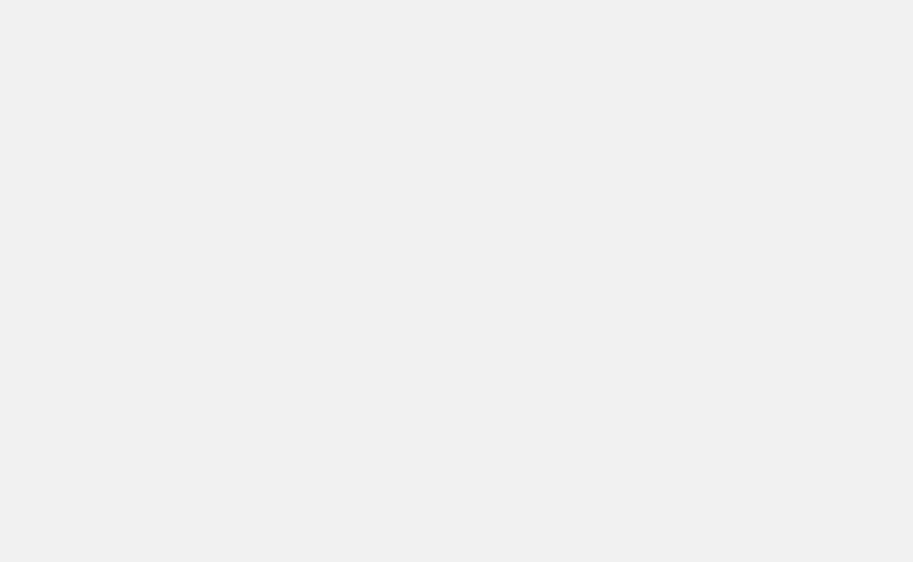
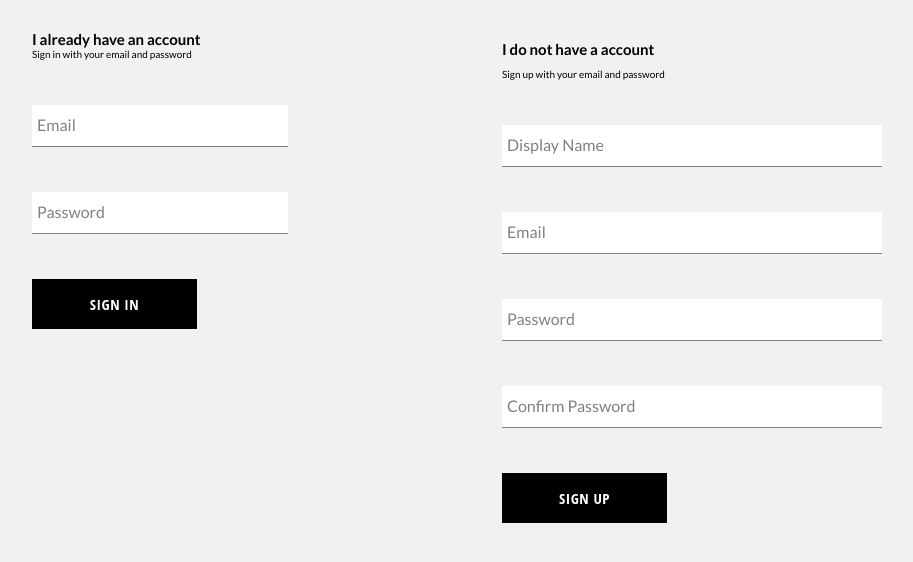
Before and after one commit to amandal0862/Ecommerce, a React (Create React App) app: page /signin in a window 1280 px wide. Before the commit this address had no page. Shown: the top 562 px of the page, without its empty margins (183-1096 px from the left). Built offline with nearby package versions, Linux system fonts and the light colour scheme; a web font is replaced by a local one.

Commit message:
SignIn and SignOut Page added

```diff
--- a/package.json
+++ b/package.json
@@ -11,6 +11,7 @@
     "@testing-library/react": "^13.1.1",
     "@testing-library/user-event": "^13.5.0",
     "axios": "^0.26.1",
+    "node-sass": "^7.0.1",
     "react": "^18.0.0",
     "react-dom": "^18.0.0",
     "react-redux": "^8.0.1",
--- a/src/App.js
+++ b/src/App.js
@@ -1,7 +1,7 @@
 import Home from './pages/home/home.jsx'
 import Checkout from './pages/checkout/Checkout.jsx'
+import SignInAndSignUpPage from './pages/sign-in-and-sign-up/sign-in-and-sign-up.component';
 import {  Route, Redirect,Routes  } from "react-router-dom";
-
 
 import './App.css'
 
@@ -11,6 +11,7 @@ function App() {
       <Routes>
         <Route exact path="/" element={<Home />} />
         <Route path="/checkout" element={<Checkout />} />
+        <Route path="/signin" element={<SignInAndSignUpPage />} />
       </Routes>
     </>
   );
--- /dev/null
+++ b/src/components/custom-button/custom-buttom.styles.scss
@@ -0,0 +1,22 @@
+.custom-button {
+  min-width: 165px;
+  width: auto;
+  height: 50px;
+  letter-spacing: 0.5px;
+  line-height: 50px;
+  padding: 0 35px 0 35px;
+  font-size: 15px;
+  background-color: black;
+  color: white;
+  text-transform: uppercase;
+  font-family: 'Open Sans Condensed';
+  font-weight: bolder;
+  border: none;
+  cursor: pointer;
+
+  &:hover {
+    background-color: white;
+    color: black;
+    border: 1px solid black;
+  }
+}
--- /dev/null
+++ b/src/components/custom-button/custom-button.component.jsx
@@ -0,0 +1,11 @@
+import React from 'react';
+
+import './custom-buttom.styles.scss';
+
+const CustomButton = ({ children, ...otherProps }) => (
+  <button className='custom-button' {...otherProps}>
+    {children}
+  </button>
+);
+
+export default CustomButton;
--- /dev/null
+++ b/src/components/form-input/form-input.component.jsx
@@ -0,0 +1,20 @@
+import React from 'react';
+
+import './form-input.styles.scss';
+
+const FormInput = ({ handleChange, label, ...otherProps }) => (
+  <div className='group'>
+    <input className='form-input' onChange={handleChange} {...otherProps} />
+    {label ? (
+      <label
+        className={`${
+          otherProps.value.length ? 'shrink' : ''
+        } form-input-label`}
+      >
+        {label}
+      </label>
+    ) : null}
+  </div>
+);
+
+export default FormInput;
--- /dev/null
+++ b/src/components/form-input/form-input.styles.scss
@@ -0,0 +1,54 @@
+$sub-color: grey;
+$main-color: black;
+
+@mixin shrinkLabel {
+  top: -14px;
+  font-size: 12px;
+  color: $main-color;
+}
+
+.group {
+  position: relative;
+  margin: 45px 0;
+
+  .form-input {
+    background: none;
+    background-color: white;
+    color: $sub-color;
+    font-size: 18px;
+    padding: 10px 10px 10px 5px;
+    display: block;
+    width: 100%;
+    border: none;
+    border-radius: 0;
+    border-bottom: 1px solid $sub-color;
+    margin: 25px 0;
+
+    &:focus {
+      outline: none;
+    }
+
+    &:focus ~ .form-input-label {
+      @include shrinkLabel();
+    }
+  }
+
+  input[type='password'] {
+    letter-spacing: 0.3em;
+  }
+
+  .form-input-label {
+    color: $sub-color;
+    font-size: 16px;
+    font-weight: normal;
+    position: absolute;
+    pointer-events: none;
+    left: 5px;
+    top: 10px;
+    transition: 300ms ease all;
+
+    &.shrink {
+      @include shrinkLabel();
+    }
+  }
+}
--- /dev/null
+++ b/src/components/sign-in/sign-in.component.jsx
@@ -0,0 +1,60 @@
+import React from 'react';
+
+import FormInput from '../form-input/form-input.component';
+import CustomButton from '../custom-button/custom-button.component';
+
+import './sign-in.styles.scss';
+
+class SignIn extends React.Component {
+  constructor(props) {
+    super(props);
+
+    this.state = {
+      email: '',
+      password: ''
+    };
+  }
+
+  handleSubmit = event => {
+    event.preventDefault();
+
+    this.setState({ email: '', password: '' });
+  };
+
+  handleChange = event => {
+    const { value, name } = event.target;
+
+    this.setState({ [name]: value });
+  };
+
+  render() {
+    return (
+      <div className='sign-in'>
+        <h2>I already have an account</h2>
+        <span>Sign in with your email and password</span>
+
+        <form onSubmit={this.handleSubmit}>
+          <FormInput
+            name='email'
+            type='email'
+            handleChange={this.handleChange}
+            value={this.state.email}
+            label='Email'
+            required
+          />
+          <FormInput
+            name='password'
+            type='password'
+            value={this.state.password}
+            handleChange={this.handleChange}
+            label='Password'
+            required
+          />
+          <CustomButton type='submit'> Sign in </CustomButton>
+        </form>
+      </div>
+    );
+  }
+}
+
+export default SignIn;
--- /dev/null
+++ b/src/components/sign-in/sign-in.styles.scss
@@ -0,0 +1,5 @@
+.sign-in {
+  width: 20vw;
+  display: flex;
+  flex-direction: column;
+}
--- /dev/null
+++ b/src/components/sign-up/sign-up.component.jsx
@@ -0,0 +1,103 @@
+import React from 'react';
+
+import FormInput from '../form-input/form-input.component';
+import CustomButton from '../custom-button/custom-button.component';
+
+// import { auth, createUserProfileDocument } from '../../firebase/firebase.utils';
+
+import './sign-up.styles.scss';
+
+class SignUp extends React.Component {
+  constructor() {
+    super();
+
+    this.state = {
+      displayName: '',
+      email: '',
+      password: '',
+      confirmPassword: ''
+    };
+  }
+
+  // handleSubmit = async event => {
+  //   event.preventDefault();
+
+  //   const { displayName, email, password, confirmPassword } = this.state;
+
+  //   if (password !== confirmPassword) {
+  //     alert("passwords don't match");
+  //     return;
+  //   }
+
+    // try {
+    //   const { user } = await auth.createUserWithEmailAndPassword(
+    //     email,
+    //     password
+    //   );
+
+      // await createUserProfileDocument(user, { displayName });
+
+  //     this.setState({
+  //       displayName: '',
+  //       email: '',
+  //       password: '',
+  //       confirmPassword: ''
+  //     });
+  //   } catch (error) {
+  //     console.error(error);
+  //   }
+  // };
+
+  handleChange = event => {
+    const { name, value } = event.target;
+
+    this.setState({ [name]: value });
+  };
+
+  render() {
+    const { displayName, email, password, confirmPassword } = this.state;
+    return (
+      <div className='sign-up'>
+        <h2 className='title'>I do not have a account</h2>
+        <span>Sign up with your email and password</span>
+        <form className='sign-up-form' onSubmit={this.handleSubmit}>
+          <FormInput
+            type='text'
+            name='displayName'
+            value={displayName}
+            onChange={this.handleChange}
+            label='Display Name'
+            required
+          />
+          <FormInput
+            type='email'
+            name='email'
+            value={email}
+            onChange={this.handleChange}
+            label='Email'
+            required
+          />
+          <FormInput
+            type='password'
+            name='password'
+            value={password}
+            onChange={this.handleChange}
+            label='Password'
+            required
+          />
+          <FormInput
+            type='password'
+            name='confirmPassword'
+            value={confirmPassword}
+            onChange={this.handleChange}
+            label='Confirm Password'
+            required
+          />
+          <CustomButton type='submit'>SIGN UP</CustomButton>
+        </form>
+      </div>
+    );
+  }
+}
+
+export default SignUp;
--- /dev/null
+++ b/src/components/sign-up/sign-up.styles.scss
@@ -0,0 +1,9 @@
+.sign-up {
+  display: flex;
+  flex-direction: column;
+  width: 380px;
+
+  .title {
+    margin: 10px 0;
+  }
+}
--- /dev/null
+++ b/src/pages/sign-in-and-sign-up/sign-in-and-sign-up.component.jsx
@@ -0,0 +1,15 @@
+import React from 'react';
+
+import SignIn from '../../components/sign-in/sign-in.component';
+import SignUp from '../../components/sign-up/sign-up.component';
+
+import './sign-in-and-sign-up.styles.scss';
+
+const SignInAndSignUpPage = () => (
+  <div className='sign-in-and-sign-up'>
+    <SignIn />
+    <SignUp />
+  </div>
+);
+
+export default SignInAndSignUpPage;
--- /dev/null
+++ b/src/pages/sign-in-and-sign-up/sign-in-and-sign-up.styles.scss
@@ -0,0 +1,6 @@
+.sign-in-and-sign-up {
+    width: 850px;
+    display: flex;
+    justify-content: space-between;
+    margin: 30px auto;
+  }
```
Also changed, not shown: 1 other file (tests, documents, lock files or other folders).
